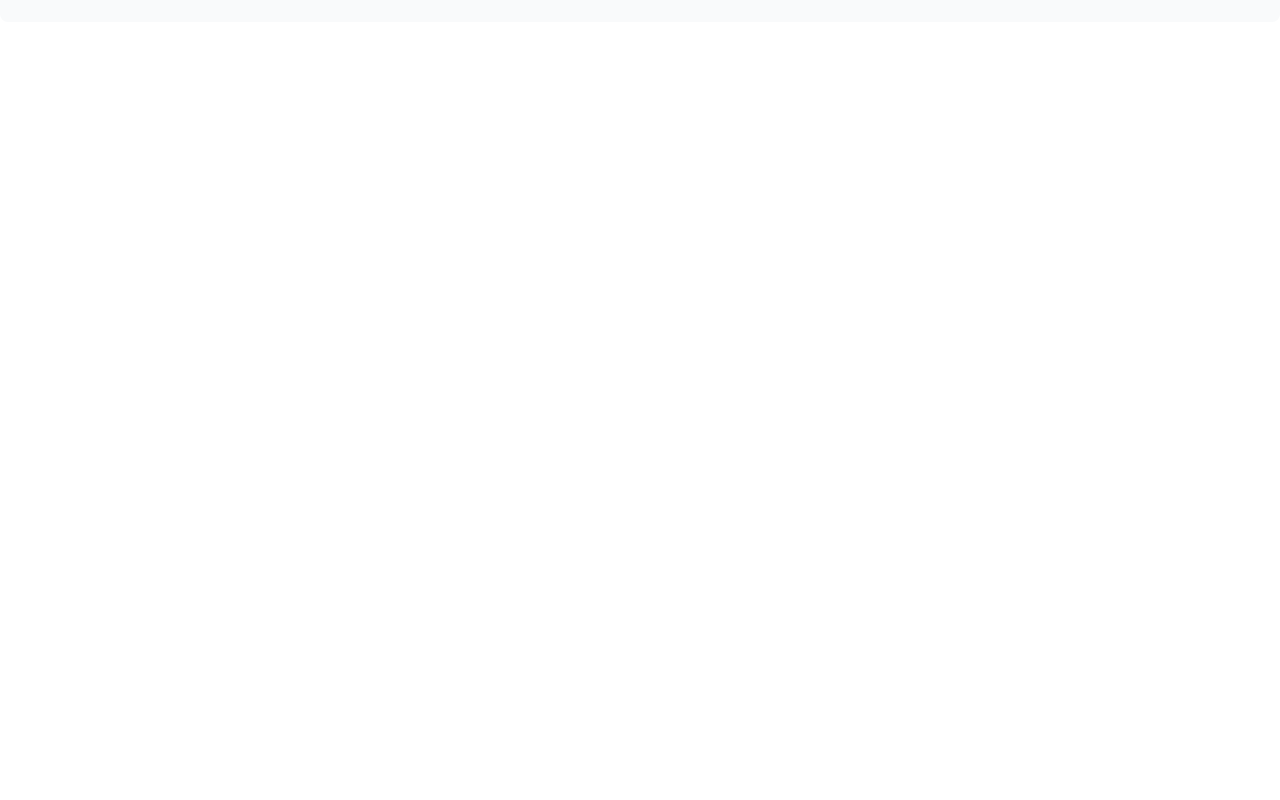
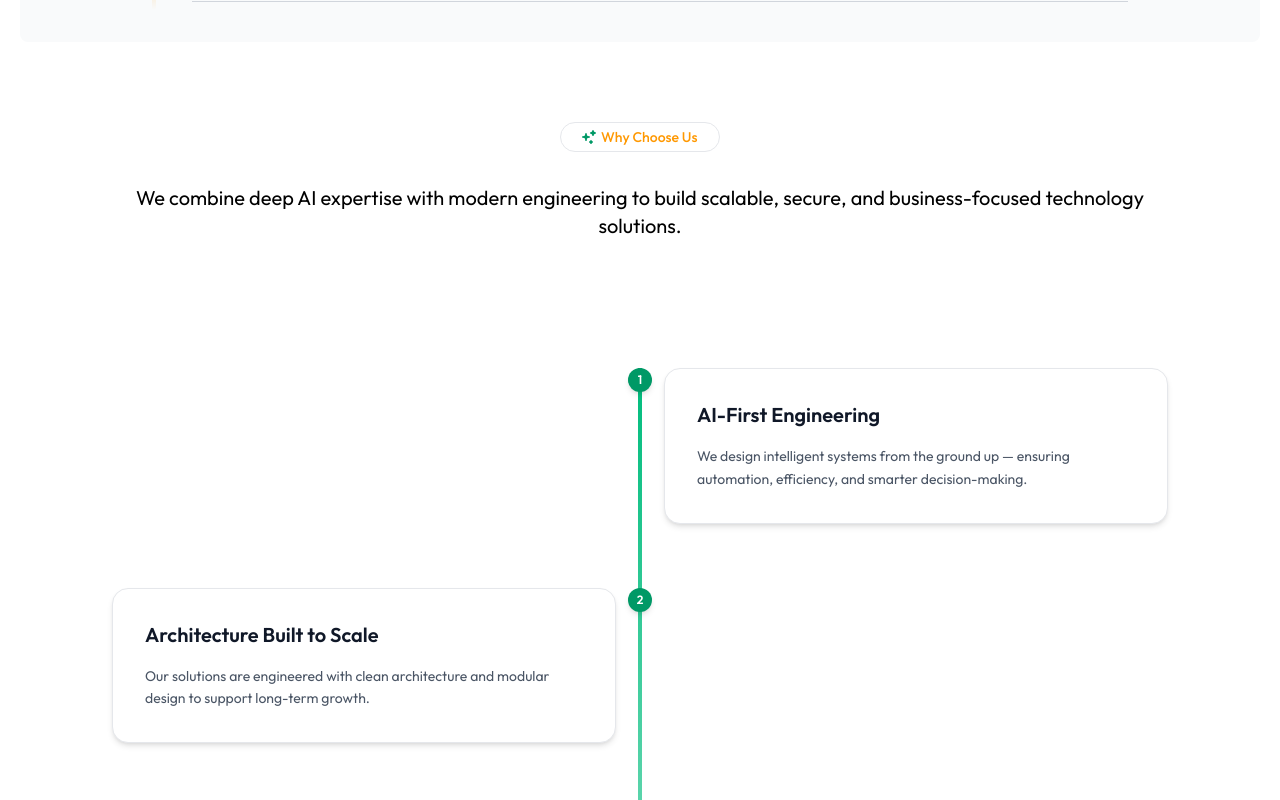
Before and after one commit to yashpal0502/LandmineSoft-Frontend-task, a React (Vite) app in the folder frontend/: page / in a window 1280 px wide. Shown: the part 2920-3720 px from the top of the page. Before the commit the page ends 2942 px from the top, so only its background shows below. Built offline with nearby package versions, Linux system fonts and the light colour scheme.

Commit message:
Why Choose Us page added

```diff
--- a/frontend/src/components/home/ServicesSection.jsx
+++ b/frontend/src/components/home/ServicesSection.jsx
@@ -35,7 +35,7 @@ const services = [
 
 const ServicesSection = () => {
   return (
-    <div>
+    <div className="flex flex-col m-5">
       <div className="flex items-center border border-gray-200 rounded-full px-5 py-1 mx-auto text-sm w-38">
         <span className="flex items-center gap-1 text-[#ff9800] font-medium">
           <svg
--- /dev/null
+++ b/frontend/src/components/home/WhyChooseUs.jsx
@@ -0,0 +1,101 @@
+import React from "react";
+
+const reasons = [
+  {
+    title: "AI-First Engineering",
+    description:
+      "We design intelligent systems from the ground up — ensuring automation, efficiency, and smarter decision-making.",
+  },
+  {
+    title: "Architecture Built to Scale",
+    description:
+      "Our solutions are engineered with clean architecture and modular design to support long-term growth.",
+  },
+  {
+    title: "Performance & Reliability",
+    description:
+      "We prioritize speed, resilience, and security so your systems perform under real-world demands.",
+  },
+  {
+    title: "End-to-End Ownership",
+    description:
+      "From strategy to deployment, we manage the complete lifecycle of your product.",
+  },
+  {
+    title: "Security by Design",
+    description:
+      "Security, compliance, and best practices are integrated at every layer.",
+  },
+  {
+    title: "Business-Driven Outcomes",
+    description:
+      "We build technology aligned with your KPIs, growth goals, and measurable ROI.",
+  },
+];
+
+const WhyChooseUs = () => {
+  return (
+    <div className="my-12 md:my-20">
+      <div className="flex items-center border border-gray-200 rounded-full px-5 py-1 mx-auto text-sm w-40">
+        <span className="flex items-center gap-1 text-[#ff9800] font-medium">
+          <svg
+            width="16"
+            height="16"
+            viewBox="0 0 16 16"
+            fill="none"
+            xmlns="http://www.w3.org/2000/svg"
+          >
+            <path
+              fill-rule="evenodd"
+              clip-rule="evenodd"
+              d="M5 4a.75.75 0 0 1 .738.616l.252 1.388A1.25 1.25 0 0 0 6.996 7.01l1.388.252a.75.75 0 0 1 0 1.476l-1.388.252A1.25 1.25 0 0 0 5.99 9.996l-.252 1.388a.75.75 0 0 1-1.476 0L4.01 9.996A1.25 1.25 0 0 0 3.004 8.99l-1.388-.252a.75.75 0 0 1 0-1.476l1.388-.252A1.25 1.25 0 0 0 4.01 6.004l.252-1.388A.75.75 0 0 1 5 4m7-3a.75.75 0 0 1 .721.544l.195.682c.118.415.443.74.858.858l.682.195a.75.75 0 0 1 0 1.442l-.682.195a1.25 1.25 0 0 0-.858.858l-.195.682a.75.75 0 0 1-1.442 0l-.195-.682a1.25 1.25 0 0 0-.858-.858l-.682-.195a.75.75 0 0 1 0-1.442l.682-.195a1.25 1.25 0 0 0 .858-.858l.195-.682A.75.75 0 0 1 12 1m-2 10a.75.75 0 0 1 .728.568.97.97 0 0 0 .704.704.75.75 0 0 1 0 1.456.97.97 0 0 0-.704.704.75.75 0 0 1-1.456 0 .97.97 0 0 0-.704-.704.75.75 0 0 1 0-1.456.97.97 0 0 0 .704-.704A.75.75 0 0 1 10 11"
+              fill="#009966"
+            />
+          </svg>
+          Why Choose Us
+        </span>
+      </div>
+
+      <p className="text-center text-xl px-6 mx-auto md:px-20 lg:px-27 py-5 md:py-8">
+        We combine deep AI expertise with modern engineering to build scalable,
+        secure, and business-focused technology solutions.
+      </p>
+
+      <div className="relative mt-24 max-w-6xl mx-auto px-6">
+        <div className="absolute left-4 top-0 w-1 h-full bg-emerald-500 md:hidden"></div>
+        <div className="absolute left-1/2 top-0 w-1 h-full bg-gradient-to-b from-emerald-500 to-transparent -translate-x-1/2 hidden md:block"></div>
+
+        <div className="space-y-16">
+          {reasons.map((item, idx) => (
+            <div
+              key={idx}
+              className={`relative flex flex-col md:flex-row items-start ${idx % 2 === 0 ? "md:flex-row-reverse" : ""}`}
+            >
+              {/* Content Box */}
+              <div className="md:w-1/2 pl-12 md:px-6">
+                <div className="bg-white border border-gray-200 rounded-2xl p-8 shadow-md hover:shadow-xl transition duration-300">
+                  <h3 className="text-xl font-semibold text-gray-900 mb-4">
+                    {item.title}
+                  </h3>
+                  <p className="text-gray-600 text-sm leading-relaxed">
+                    {item.description}
+                  </p>
+                </div>
+              </div>
+
+              {/* Timeline Dot */}
+              <div className="absolute left-2 md:left-1/2 w-6 h-6 bg-emerald-600 text-white rounded-full flex items-center justify-center text-xs font-semibold shadow-md md:-translate-x-1/2">
+                {idx + 1}
+              </div>
+
+              {/* Spacer for desktop */}
+              <div className="hidden md:block md:w-1/2"></div>
+            </div>
+          ))}
+        </div>
+      </div>
+    </div>
+  );
+};
+
+export default WhyChooseUs;
--- a/frontend/src/pages/Home.jsx
+++ b/frontend/src/pages/Home.jsx
@@ -2,6 +2,7 @@ import React from "react";
 import Hero from "../components/home/Hero";
 import CompanyIntro from "../components/home/CompanyIntro";
 import ServicesSection from "../components/home/ServicesSection";
+import WhyChooseUs from "../components/home/WhyChooseUs";
 
 const Home = () => {
   return (
@@ -9,6 +10,7 @@ const Home = () => {
       <Hero />
       <CompanyIntro />
       <ServicesSection />
+      <WhyChooseUs />
     </>
   );
 };
```
